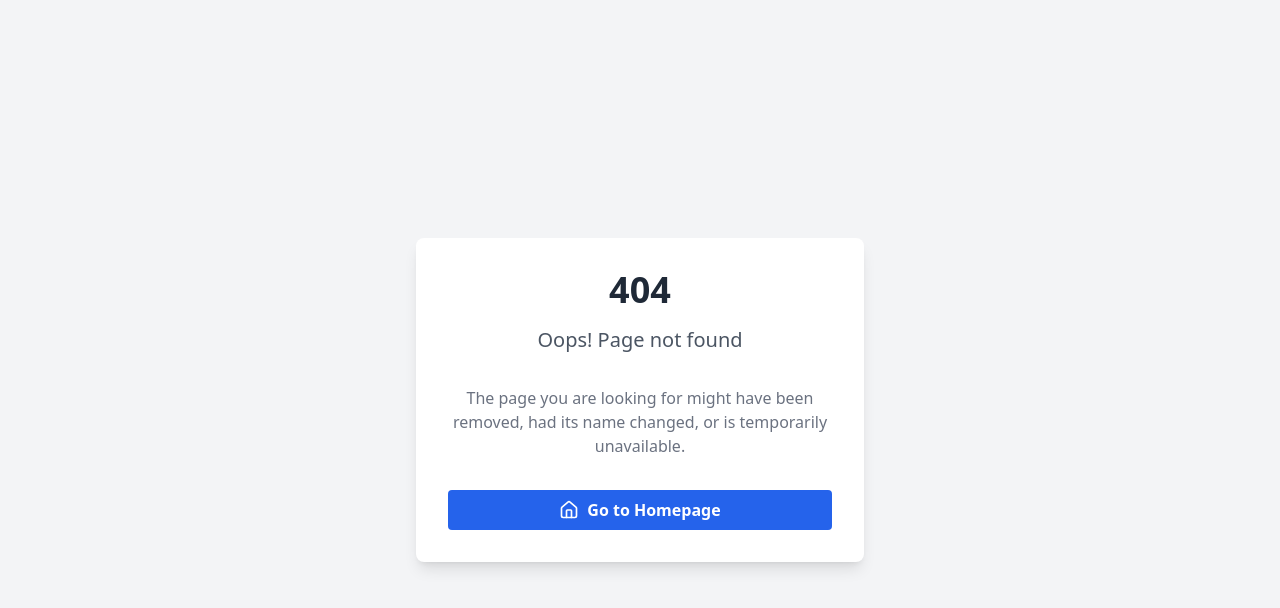
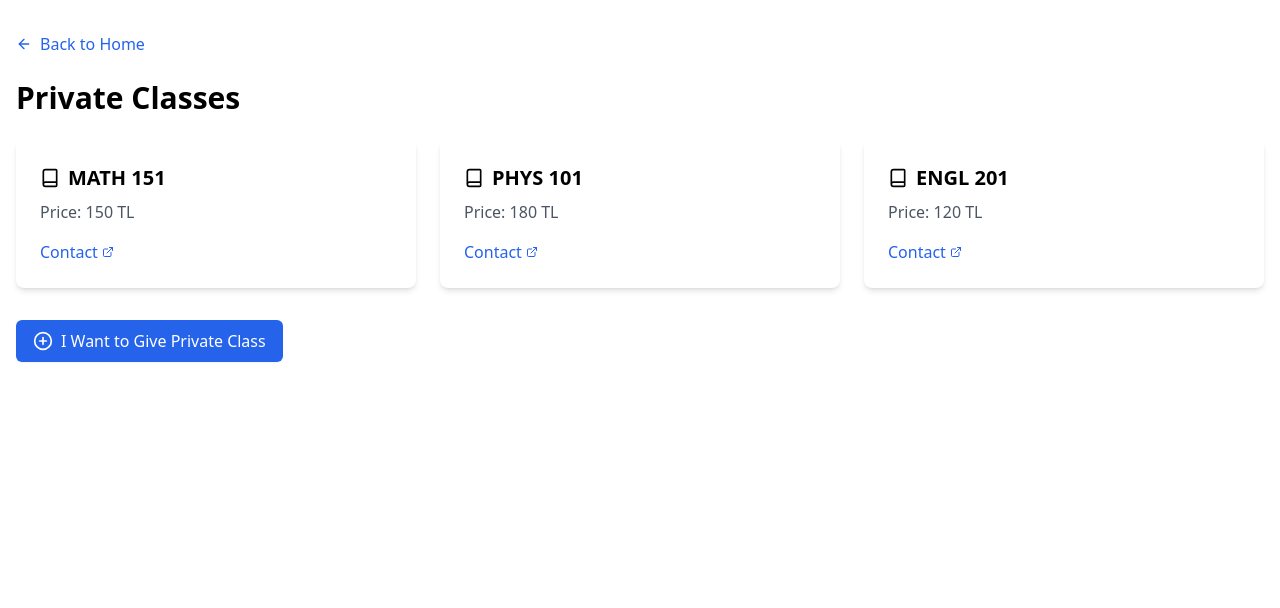
Before and after one commit to atasoya/emu-guide, a Next.js app: page /private-classes in a window 1280 px wide. Before the commit this address had no page. Shown: the top 608 px of the page. Built offline with nearby package versions, Linux system fonts and the light colour scheme.

Commit message:
Add private classes

```diff
--- /dev/null
+++ b/src/app/ozel-dersler/page.tsx
@@ -0,0 +1,73 @@
+import Link from 'next/link'
+import { ArrowLeft, ExternalLink, Book, PlusCircle } from 'lucide-react'
+
+interface PrivateClass {
+  id: number
+  name: string
+  price: number
+  contactLink: string
+}
+
+const privateClasses: PrivateClass[] = [
+  {
+    id: 1,
+    name: "MATH 151",
+    price: 150,
+    contactLink: "https://emu.edu.tr/private-classes/math151"
+  },
+  {
+    id: 2,
+    name: "PHYS 101",
+    price: 180,
+    contactLink: "https://emu.edu.tr/private-classes/phys101"
+  },
+  {
+    id: 3,
+    name: "ENGL 201",
+    price: 120,
+    contactLink: "https://emu.edu.tr/private-classes/engl201"
+  }
+]
+
+export default function page() {
+  return (
+    <div className="container mx-auto px-4 py-8">
+      <Link href="/" className="inline-flex items-center mb-6 text-blue-600 hover:text-blue-800">
+        <ArrowLeft className="w-4 h-4 mr-2" />
+        Anasayfaya Geri Dön
+      </Link>
+      <h1 className="text-3xl font-bold mb-6">Özel Dersler</h1>
+      <div className="grid grid-cols-1 md:grid-cols-2 lg:grid-cols-3 gap-6">
+        {privateClasses.map((classItem) => (
+          <div key={classItem.id} className="bg-white rounded-lg shadow-md p-6">
+            <h2 className="text-xl font-semibold mb-2 flex items-center">
+              <Book className="w-5 h-5 mr-2" />
+              {classItem.name}
+            </h2>
+            <p className="text-gray-600 mb-4">Price: {classItem.price} TL</p>
+            <a
+              href={classItem.contactLink}
+              target="_blank"
+              rel="noopener noreferrer"
+              className="text-blue-600 hover:underline flex items-center"
+            >
+              Ulaş
+              <ExternalLink className="w-3 h-3 ml-1" />
+            </a>
+          </div>
+        ))}
+      </div>
+      <div className="mt-8">
+        <a
+          href="https://emu.edu.tr/submit-private-class"
+          target="_blank"
+          rel="noopener noreferrer"
+          className="inline-flex items-center px-4 py-2 border border-transparent text-base font-medium rounded-md shadow-sm text-white bg-blue-600 hover:bg-blue-700"
+        >
+          <PlusCircle className="w-5 h-5 mr-2" />
+          Özel Ders Vermek İstiyorum
+        </a>
+      </div>
+    </div>
+  )
+}
--- /dev/null
+++ b/src/app/private-classes/page.tsx
@@ -0,0 +1,73 @@
+import Link from 'next/link'
+import { ArrowLeft, ExternalLink, Book, PlusCircle } from 'lucide-react'
+
+interface PrivateClass {
+  id: number
+  name: string
+  price: number
+  contactLink: string
+}
+
+const privateClasses: PrivateClass[] = [
+  {
+    id: 1,
+    name: "MATH 151",
+    price: 150,
+    contactLink: "https://emu.edu.tr/private-classes/math151"
+  },
+  {
+    id: 2,
+    name: "PHYS 101",
+    price: 180,
+    contactLink: "https://emu.edu.tr/private-classes/phys101"
+  },
+  {
+    id: 3,
+    name: "ENGL 201",
+    price: 120,
+    contactLink: "https://emu.edu.tr/private-classes/engl201"
+  }
+]
+
+export default function page() {
+  return (
+    <div className="container mx-auto px-4 py-8">
+      <Link href="/" className="inline-flex items-center mb-6 text-blue-600 hover:text-blue-800">
+        <ArrowLeft className="w-4 h-4 mr-2" />
+        Back to Home
+      </Link>
+      <h1 className="text-3xl font-bold mb-6">Private Classes</h1>
+      <div className="grid grid-cols-1 md:grid-cols-2 lg:grid-cols-3 gap-6">
+        {privateClasses.map((classItem) => (
+          <div key={classItem.id} className="bg-white rounded-lg shadow-md p-6">
+            <h2 className="text-xl font-semibold mb-2 flex items-center">
+              <Book className="w-5 h-5 mr-2" />
+              {classItem.name}
+            </h2>
+            <p className="text-gray-600 mb-4">Price: {classItem.price} TL</p>
+            <a
+              href={classItem.contactLink}
+              target="_blank"
+              rel="noopener noreferrer"
+              className="text-blue-600 hover:underline flex items-center"
+            >
+              Contact
+              <ExternalLink className="w-3 h-3 ml-1" />
+            </a>
+          </div>
+        ))}
+      </div>
+      <div className="mt-8">
+        <a
+          href="https://emu.edu.tr/submit-private-class"
+          target="_blank"
+          rel="noopener noreferrer"
+          className="inline-flex items-center px-4 py-2 border border-transparent text-base font-medium rounded-md shadow-sm text-white bg-blue-600 hover:bg-blue-700"
+        >
+          <PlusCircle className="w-5 h-5 mr-2" />
+          I Want to Give Private Class
+        </a>
+      </div>
+    </div>
+  )
+}
```
